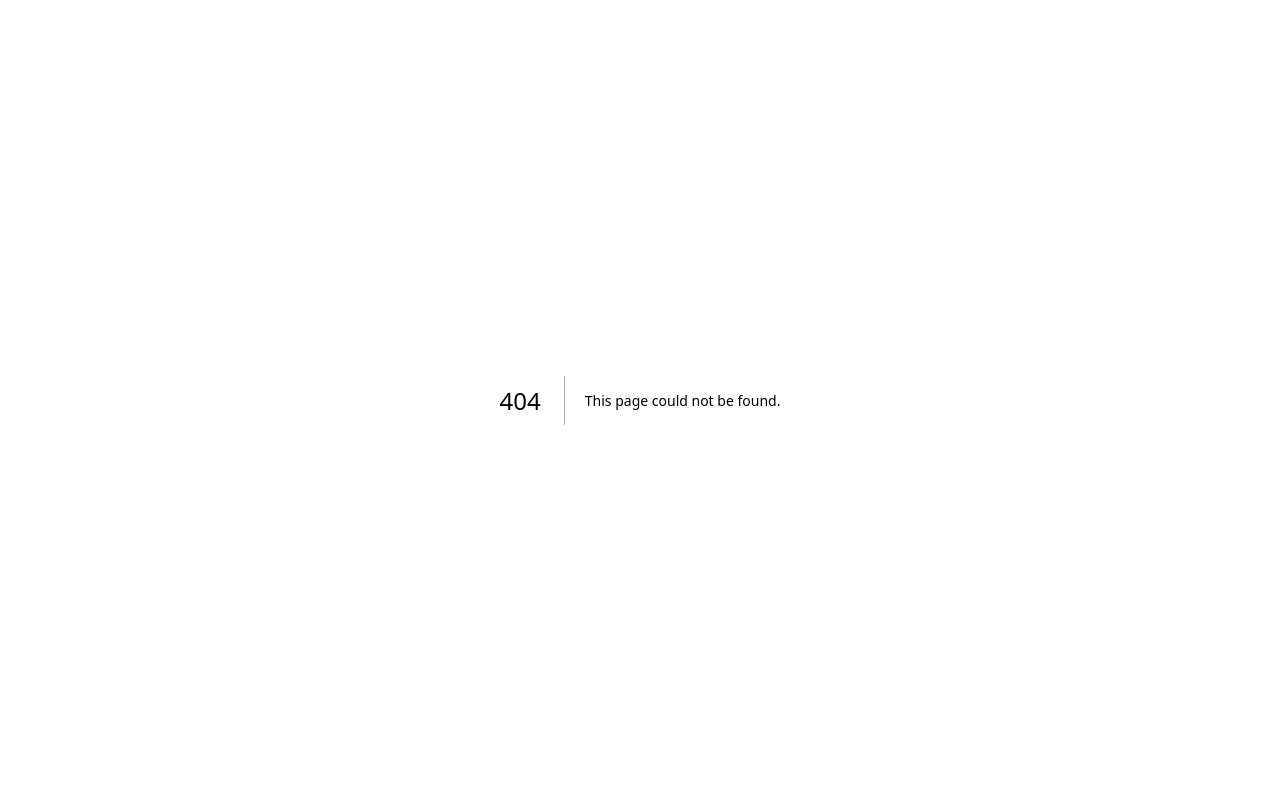
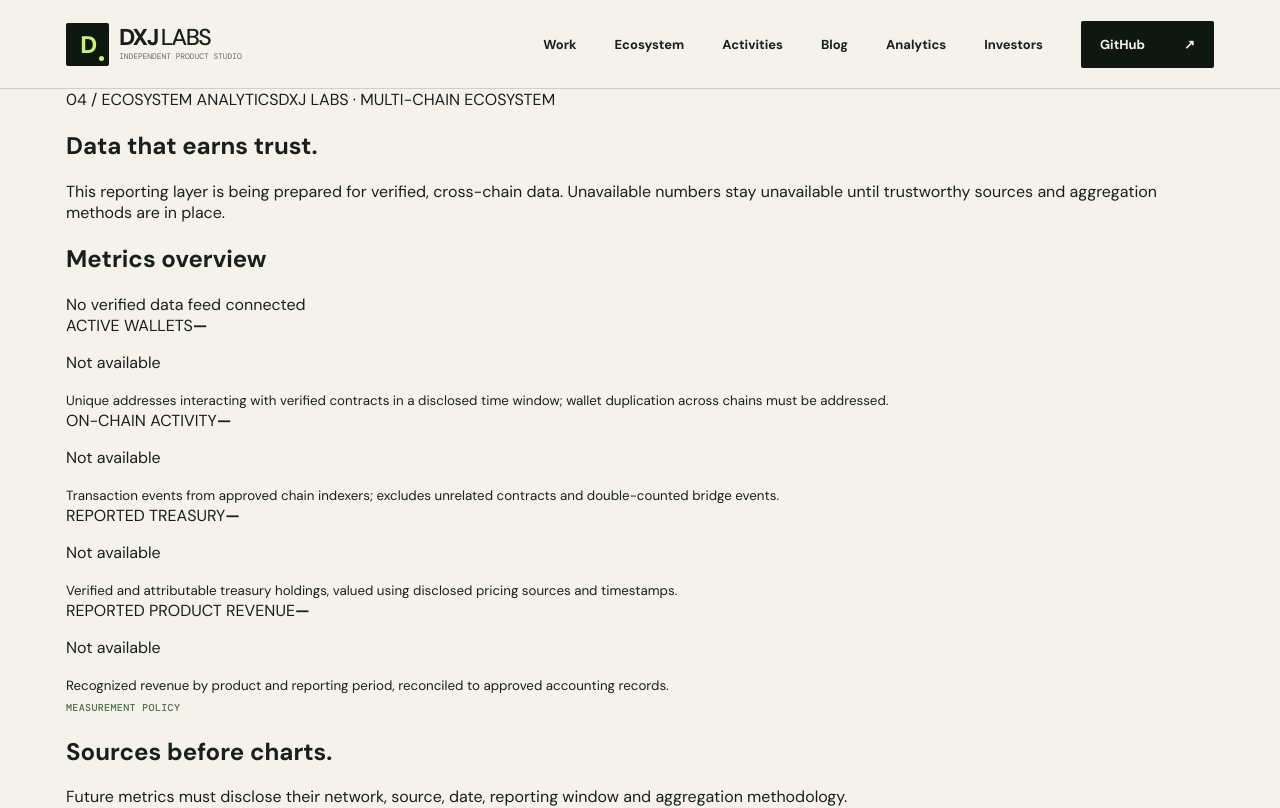
Before and after one commit to DXJLabs/dxj-labs-site, a Next.js app: page /analytics in a window 1280 px wide. Before the commit this address had no page. Shown: the top 808 px of the page. Built offline with nearby package versions, Linux system fonts and the light colour scheme.

Commit message:
feat: add functional multi-chain ecosystem content routes

```diff
--- /dev/null
+++ b/app/analytics/page.tsx
@@ -0,0 +1,17 @@
+import type { Metadata } from "next";
+import PlatformPage from "../../components/PlatformPage";
+import { metrics } from "../../lib/platform";
+
+export const metadata: Metadata = { title: "Analytics | DXJ Labs", description: "A transparent methodology for DXJ Labs ecosystem analytics. No fabricated transaction volume, wallet counts or financial metrics." };
+
+export default function AnalyticsPage() {
+  return (
+    <PlatformPage number="04" tag="ECOSYSTEM ANALYTICS" title="Data that earns trust." description="This reporting layer is being prepared for verified, cross-chain data. Unavailable numbers stay unavailable until trustworthy sources and aggregation methods are in place.">
+      <section className="platform-section">
+        <div className="platform-section-heading"><h2>Metrics overview</h2><span>No verified data feed connected</span></div>
+        <div className="metrics-grid">{metrics.map(m => <article className="metric-card" key={m.key}><span>{m.label.toUpperCase()}</span><strong>—</strong><p>Not available</p><small>{m.methodology}</small></article>)}</div>
+      </section>
+      <section className="platform-section platform-empty-section"><div><span className="section-tag">MEASUREMENT POLICY</span><h2>Sources before charts.</h2></div><div><p>Future metrics must disclose their network, source, date, reporting window and aggregation methodology.</p><p className="platform-fineprint">Wallets are not necessarily users. On-chain transaction count is not revenue. Multi-chain totals must avoid double-counting cross-chain transfers.</p></div></section>
+    </PlatformPage>
+  );
+}
```
